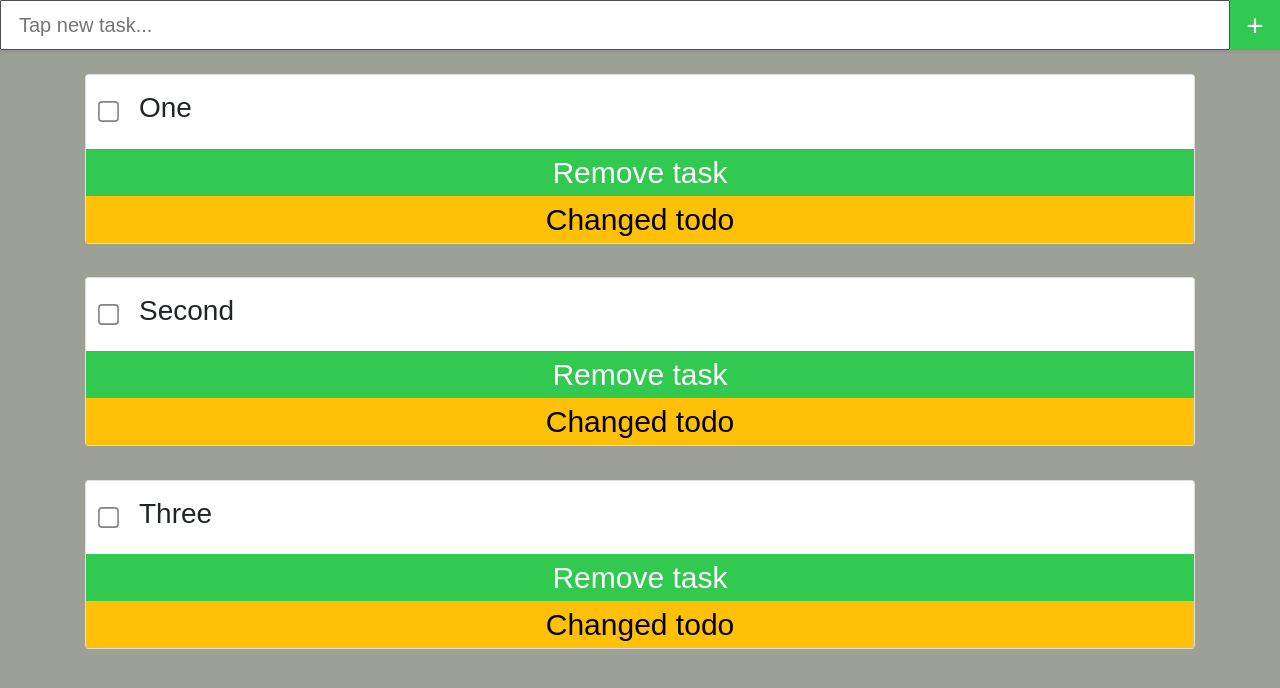
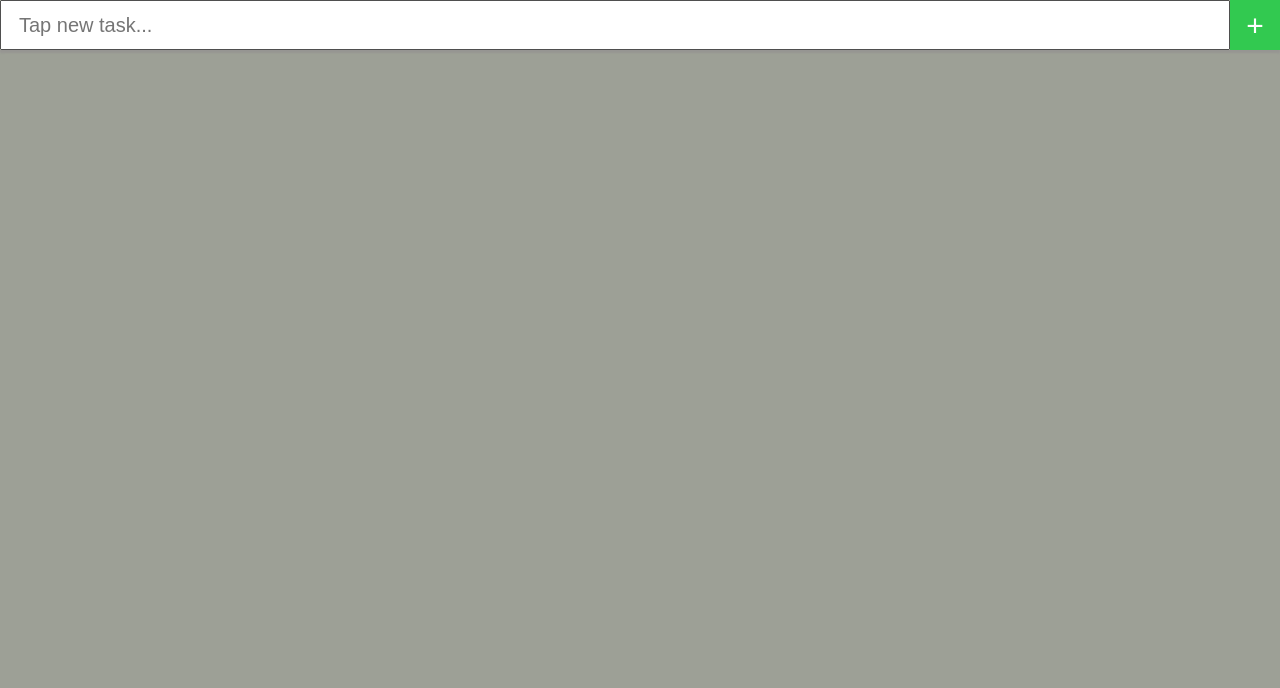
Before and after one commit to KirshWay/v-todo-list, a Vue app: page / in a window 1280 px wide. Shown: the top 688 px of the page. Built offline with nearby package versions, Linux system fonts and the light colour scheme; a web font is replaced by a local one.

Commit message:
Add save to localStorage

```diff
--- a/src/components/Header.vue
+++ b/src/components/Header.vue
@@ -25,6 +25,10 @@ export default {
       inputValue: '',
     };
   },
+  mounted() {
+    const data = localStorage.getItem('todos')
+    data ? this.$store.state.todos = JSON.parse(data) : null
+  },
   methods: {
     ...mapActions(['addTodo']),
     addTodoItem() {
@@ -33,6 +37,7 @@ export default {
         text: this.inputValue,
         done: false,
       });
+      localStorage.setItem('todos', JSON.stringify(this.$store.state.todos))
       this.inputValue = '';
     },
   },
--- a/src/components/List.vue
+++ b/src/components/List.vue
@@ -25,6 +25,5 @@ export default {
   computed: {
     ...mapGetters(['allTodos'])
   },
-
 };
 </script>
--- a/src/components/Todo.vue
+++ b/src/components/Todo.vue
@@ -27,6 +27,7 @@
         v-else
         :value="todoDescription"
         @change="todoChangeDescription"
+        @keyup.enter="updateTodoElement(todo)"
         type="text"
         class="col form-control ml-2"
       >
--- a/store/modules/todos.js
+++ b/store/modules/todos.js
@@ -1,21 +1,21 @@
 export default {
   state: {
     todos: [
-      {
-        id: 1,
-        text: 'One',
-        done: false,
-      },
-      {
-        id: 2,
-        text: 'Second',
-        done: false,
-      },
-      {
-        id: 3,
-        text: 'Three',
-        done: false,
-      },
+      // {
+      //   id: 1,
+      //   text: 'One',
+      //   done: false,
+      // },
+      // {
+      //   id: 2,
+      //   text: 'Second',
+      //   done: false,
+      // },
+      // {
+      //   id: 3,
+      //   text: 'Three',
+      //   done: false,
+      // },
     ],
   },
   getters: {
@@ -38,6 +38,7 @@ export default {
     },
     del_todo(state, id) {
       state.todos = state.todos.filter((todo) => todo.id !== id);
+      localStorage.setItem('todos', JSON.stringify(state.todos))
     },
     update_todo(state, todo) {
       let i = state.todos.findIndex(el => el.id === todo.id)
```
Also changed, not shown: 1 other file (tests, documents, lock files or other folders).
